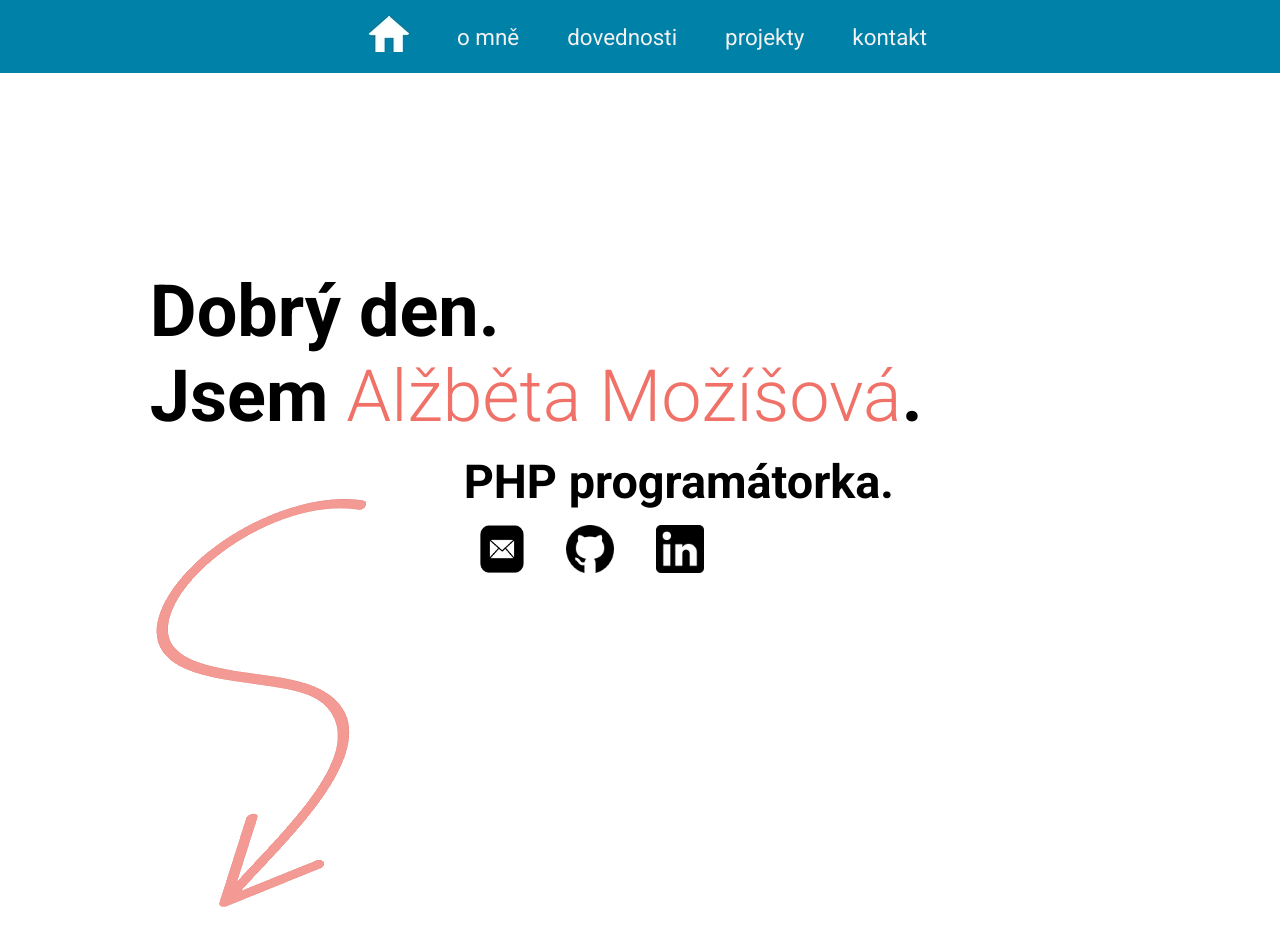
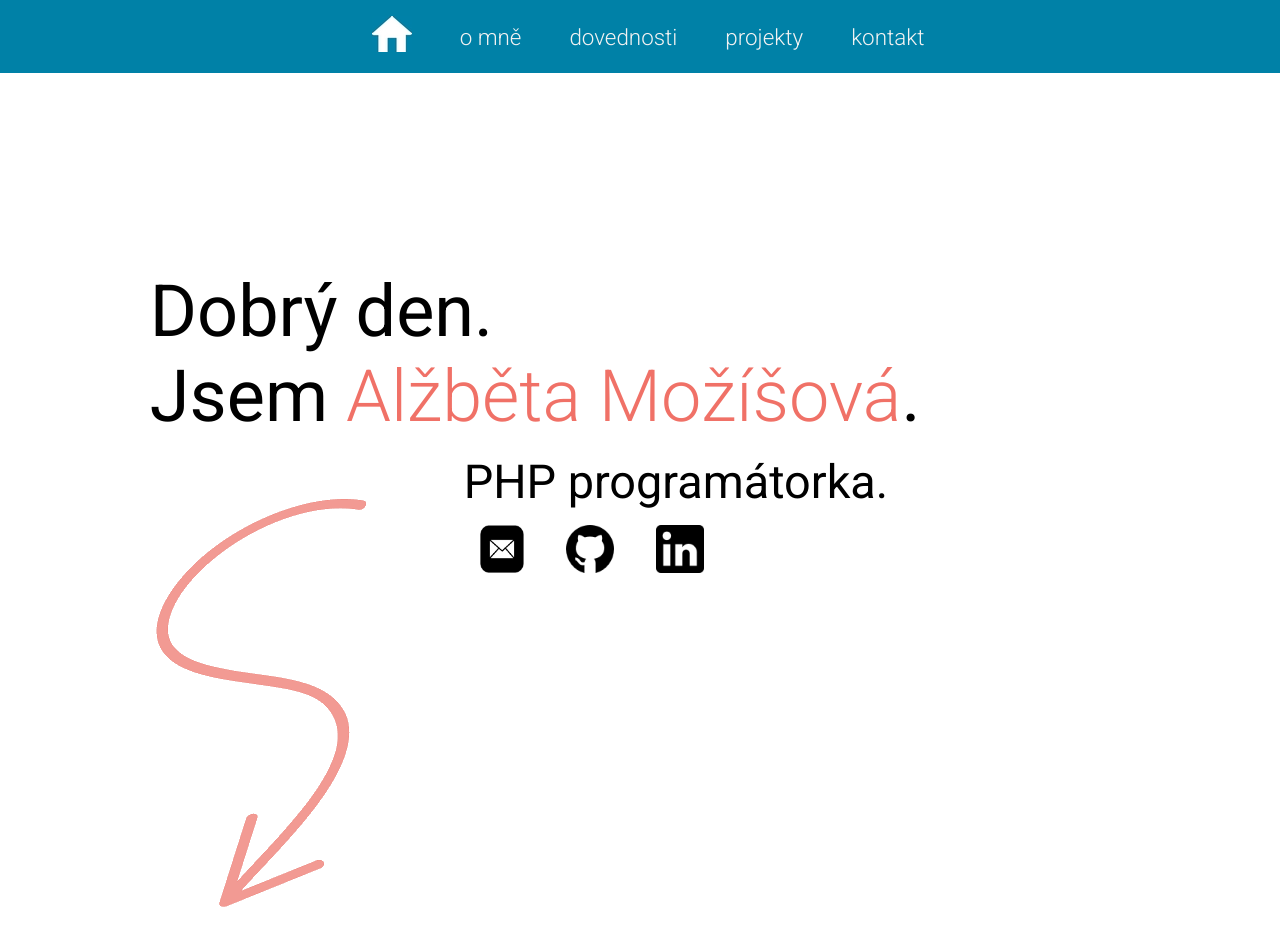
Before and after one commit to amozisova/portfolio, a PHP site: page / in a window 1280 px wide. Shown: the top 949 px of the page. Run offline with PHP 8.4, Linux system fonts and the light colour scheme.

Commit message:
style update

```diff
--- a/styles/style.css
+++ b/styles/style.css
@@ -19,6 +19,10 @@ p {
   margin: 1rem 0;
 }
 
+h3 {
+  font-weight: 400;
+}
+
 /* body */
 body {
   box-sizing: border-box;
@@ -27,11 +31,10 @@ body {
   padding: 0;
   text-rendering: optimizeSpeed;
   overflow-x: hidden;
-
+  font-weight: 400;
   min-height: 100vh;
   display: flex;
   flex-direction: column;
-
 }
 
 /* links */
@@ -121,6 +124,7 @@ a:hover {
   color: #f2f2f2;
   font-size: 1.4rem;
   text-decoration: none;
+  font-weight: 300;
 }
 
 
@@ -135,7 +139,7 @@ intro section
 /* intro header */
 .title h1 {
   font-size: 4.5rem;
-  font-weight: 600;
+  font-weight: 400;
   margin: 0.8rem 0 0.8rem 2.7rem;
 }
 
@@ -149,7 +153,6 @@ intro section
 .intro-content {
   display: flex;
   font-size: 2.5rem;
-  font-weight: 300;
   margin: 1rem 0;
 }
 
@@ -278,7 +281,6 @@ skills section
 .skill_title {
   color: #0081A7;
   font-size: 1.8rem;
-  font-weight: bold;
   text-align: right;
   margin: 0 2rem;
   width: 12vw;
@@ -341,7 +343,7 @@ projects section
 .project-info h4 {
   color: #0081A7;
   font-size: 1.8rem;
-  font-weight: bold;
+  font-weight: 400;
   margin: 1rem 0;
 }
 
```
